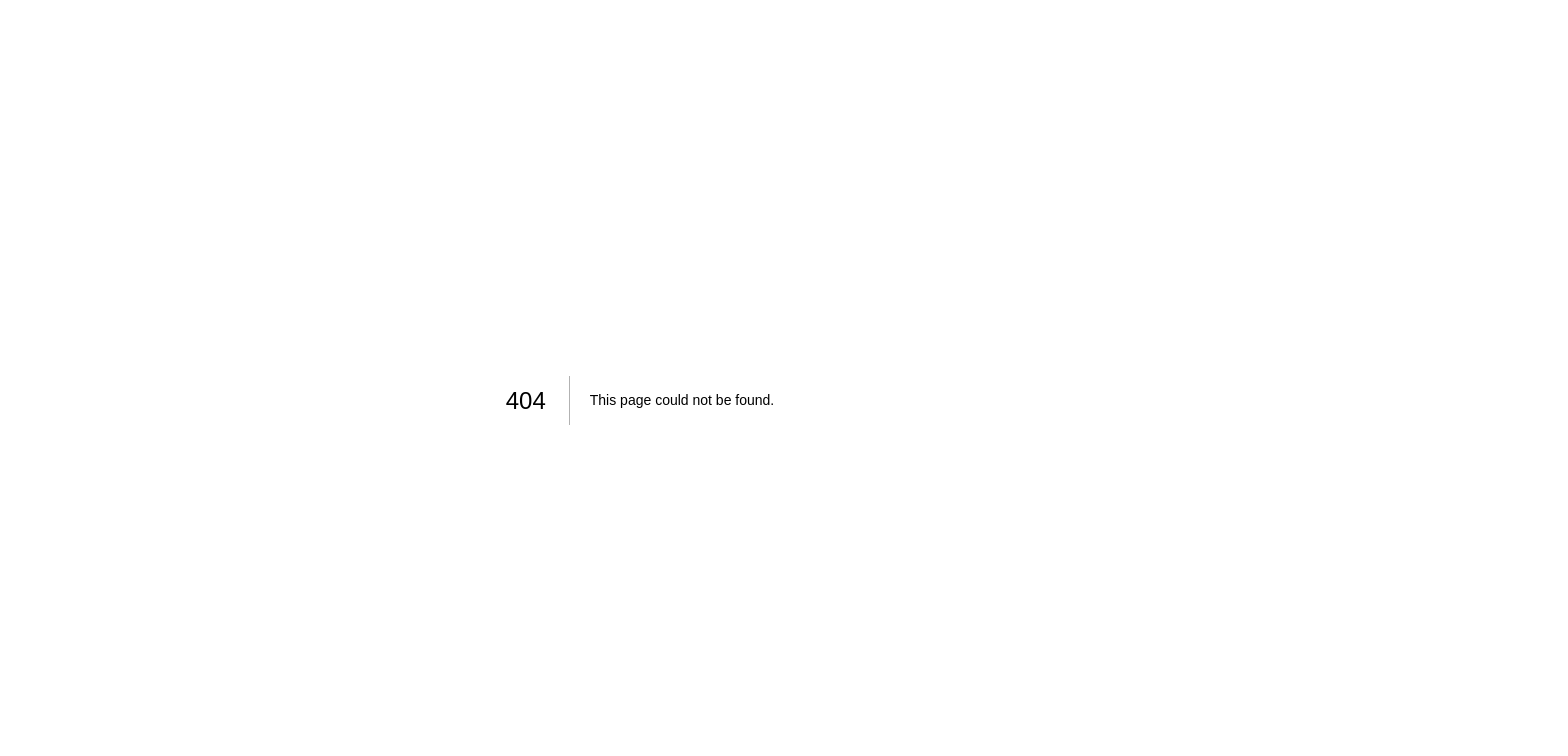
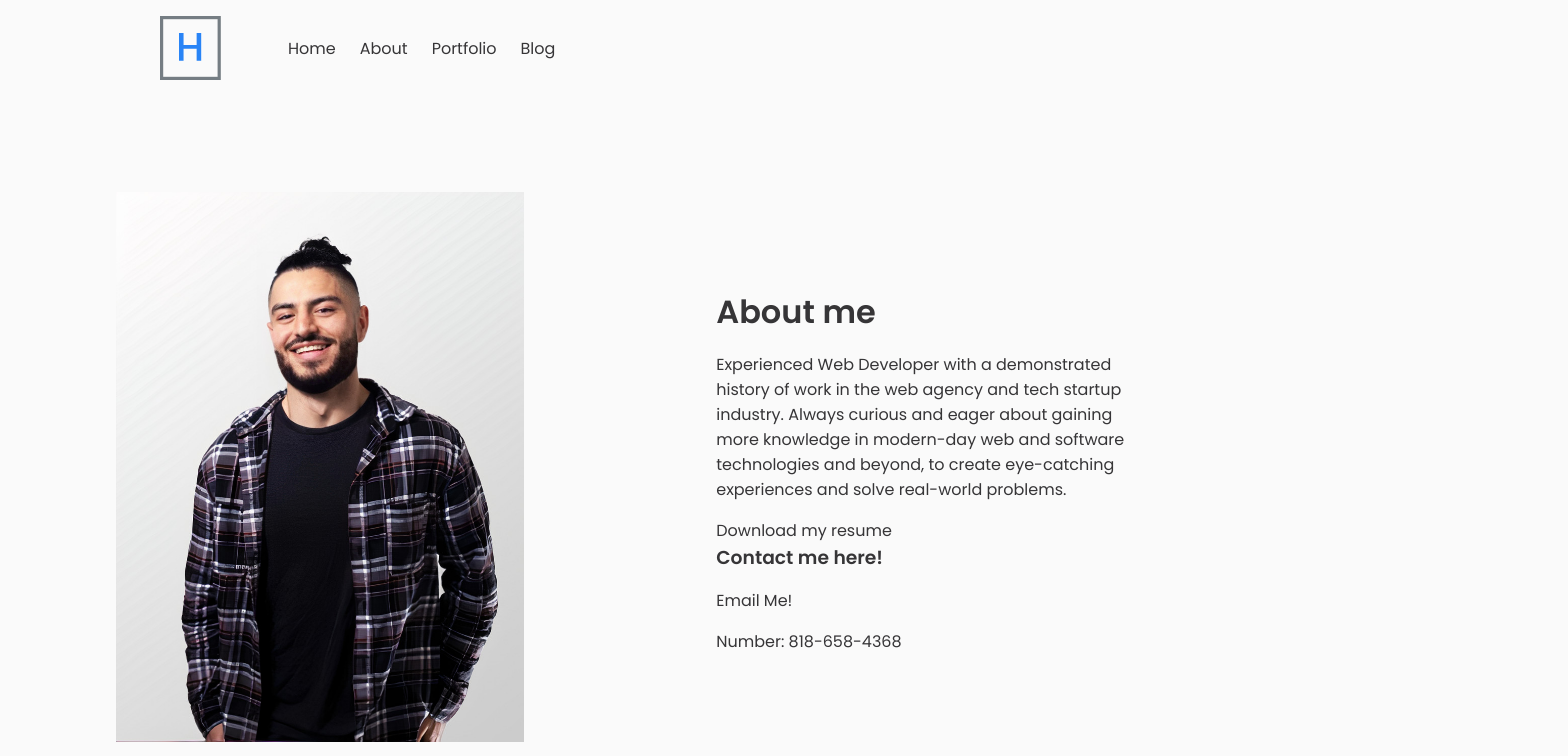
Before and after one commit to hrakt/hrakt.github.io, a Next.js app: page /about in a window 1280 px wide. Before the commit this address had no page. Shown: the top 756 px of the page, 1568 px wide, since content can reach past the window. Built offline with nearby package versions, Linux system fonts and the light colour scheme.

Commit message:
Move everything into layout

```diff
--- a/layouts/index.js
+++ b/layouts/index.js
@@ -1,11 +1,48 @@
-import React from "react";
+import { useState } from "react";
+import Head from "next/head";
+import DarkModeToggle from "../components/DarkModeToggle/DarkModeToggle";
 import Nav from "../components/Nav/Nav";
+import { GlobalStyles } from "../theme/globals";
+import { ThemeProvider } from "styled-components";
+import { lightTheme, darkTheme } from "../theme/theme";
 
-const DefaultLayout = ({ children }) => (
-  <div>
-    <Nav />
-    <main>{children}</main>
-  </div>
-);
+const DefaultLayout = ({ children }) => {
+  const [darkMode, setDarkMode] = useState(false);
+
+  const toggle = () => {
+    setDarkMode(!darkMode);
+  };
+  return (
+    <div>
+      <Head>
+        <meta charSet="utf-8" />
+        <meta http-equiv="x-ua-compatible" content="ie=edge" />
+        <meta name="viewport" content="width=device-width, initial-scale=1" />
+        <title>Hrak Torousian</title>
+        <link
+          href="https://fonts.googleapis.com/css?family=Roboto:300,400,500,700,900&display=swap"
+          rel="stylesheet"
+        />
+        <link
+          href="https://fonts.googleapis.com/css2?family=Poppins:ital,wght@0,100;0,200;0,300;0,400;0,500;0,600;1,100;1,200;1,300;1,400;1,500;1,600&display=swap"
+          rel="stylesheet"
+        />
+        <link rel="icon" href="Logo.png" />
+        <script
+          src="https://cdnjs.cloudflare.com/ajax/libs/three.js/109/three.min.js"
+          integrity="sha256-Wua0LsQkGDEeIkbmBNjj9wcThJh5uCD6R8+5YQhXveQ="
+          crossorigin="anonymous"
+        ></script>
+      </Head>
+      <ThemeProvider theme={darkMode ? darkTheme : lightTheme}>
+        <GlobalStyles />
+        <main>
+          <Nav />
+          {children}
+        </main>
+      </ThemeProvider>
+    </div>
+  );
+};
 
 export default DefaultLayout;
--- /dev/null
+++ b/pages/about.js
@@ -0,0 +1,12 @@
+import About from "../components/About/About";
+import DefaultLayout from "../layouts";
+
+export default function AboutPage() {
+  return (
+    <div>
+      <DefaultLayout>
+        <About />
+      </DefaultLayout>
+    </div>
+  );
+}
--- a/pages/index.js
+++ b/pages/index.js
@@ -1,59 +1,18 @@
-import { useState } from "react";
-
-import Head from "next/head";
 import Main from "../components/Main/Main";
 import About from "../components/About/About";
 import Footer from "../components/Footer/Footer";
 import Work from "../components/Work/Work";
-import DarkModeToggle from "../components/DarkModeToggle/DarkModeToggle";
-import Nav from "../components/Nav/Nav";
-import { ThemeProvider } from "styled-components";
-import { lightTheme, darkTheme } from "../theme/theme";
-import { GlobalStyles } from "../theme/globals";
-import Skills from "../components/Skills/Skills";
 import DefaultLayout from "../layouts";
 
 export default function Home() {
-  const [darkMode, setDarkMode] = useState(false);
-
-  const toggle = () => {
-    setDarkMode(!darkMode);
-  };
-
   return (
     <div>
-      <ThemeProvider theme={darkMode ? darkTheme : lightTheme}>
-        <GlobalStyles />
-        <Head>
-          <meta charSet="utf-8" />
-          <meta http-equiv="x-ua-compatible" content="ie=edge" />
-          <meta name="viewport" content="width=device-width, initial-scale=1" />
-          <title>Hrak Torousian</title>
-          <link
-            href="https://fonts.googleapis.com/css?family=Roboto:300,400,500,700,900&display=swap"
-            rel="stylesheet"
-          />
-          <link
-            href="https://fonts.googleapis.com/css2?family=Poppins:ital,wght@0,100;0,200;0,300;0,400;0,500;0,600;1,100;1,200;1,300;1,400;1,500;1,600&display=swap"
-            rel="stylesheet"
-          />
-          <link rel="icon" href="Logo.png" />
-          <script
-            src="https://cdnjs.cloudflare.com/ajax/libs/three.js/109/three.min.js"
-            integrity="sha256-Wua0LsQkGDEeIkbmBNjj9wcThJh5uCD6R8+5YQhXveQ="
-            crossorigin="anonymous"
-          ></script>
-        </Head>
-
       <DefaultLayout>
         <Main />
         <About />
-          {/* <Skills /> */}
         <Work />
-          {/* <DarkModeToggle toggle={toggle} darkMode={darkMode} /> */}
         <Footer />
       </DefaultLayout>
-      </ThemeProvider>
     </div>
   );
 }
```
Lines whose indentation alone changed are shown as unchanged.
